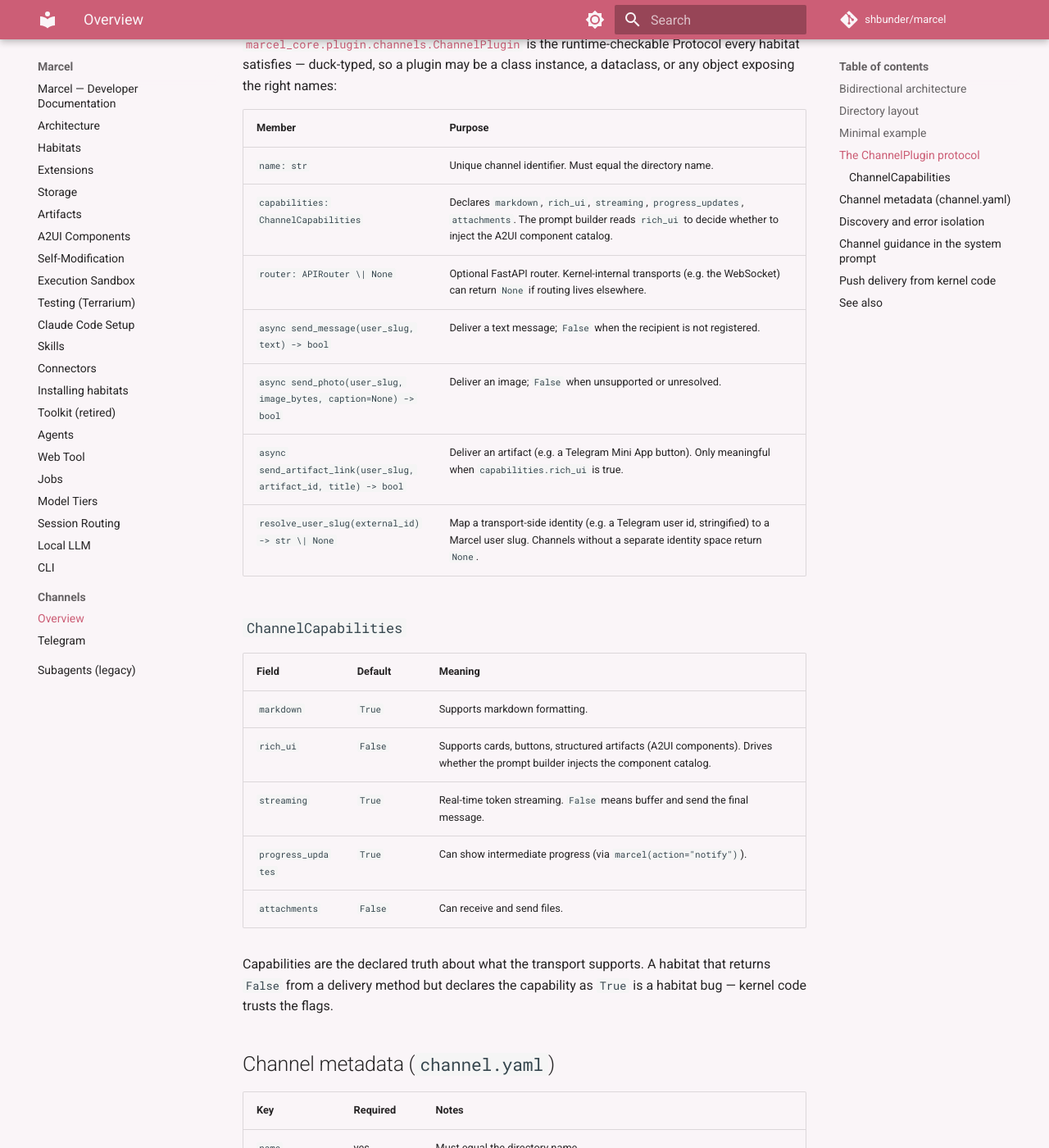
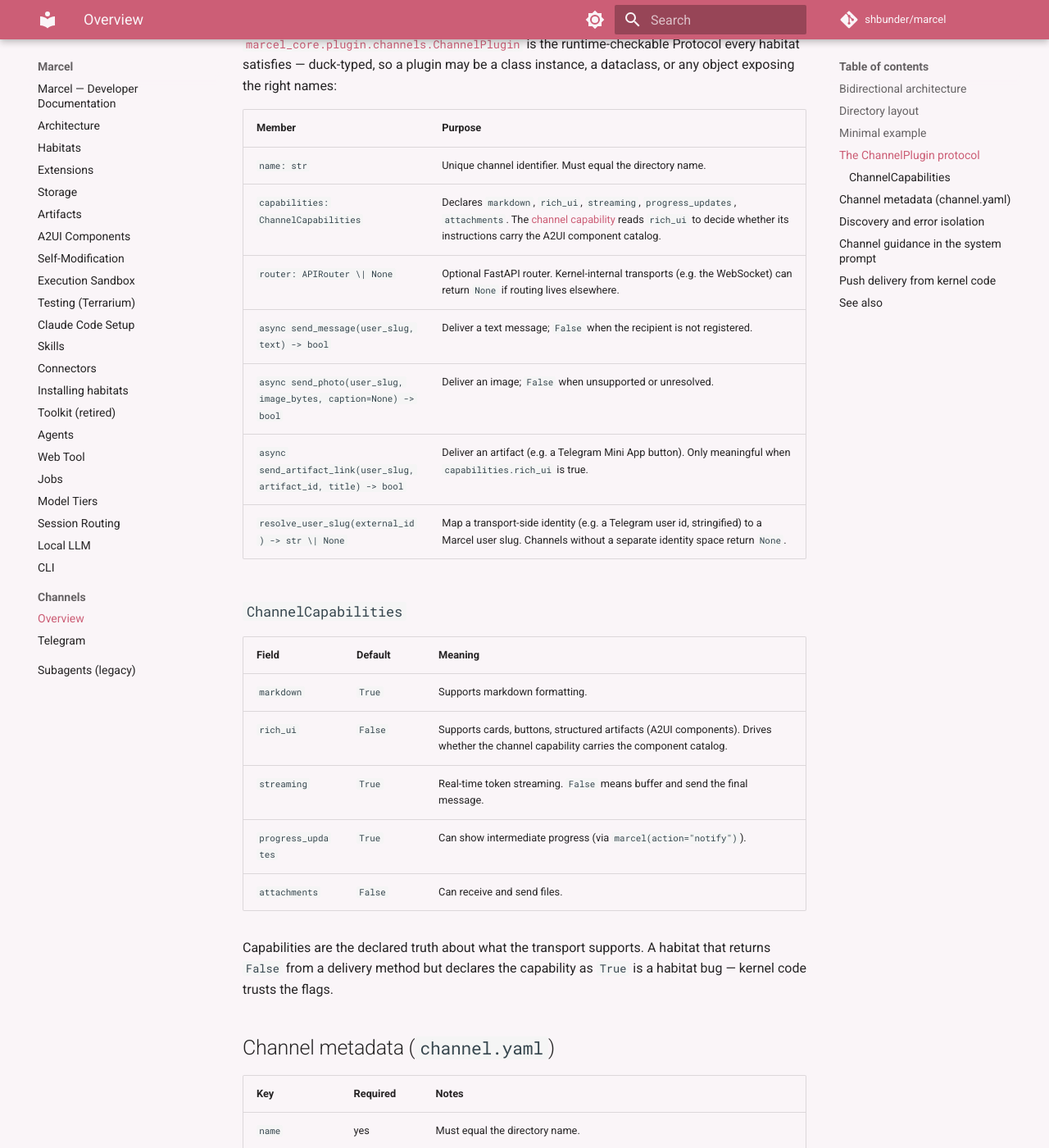
Before and after one commit to shbunder/marcel, an MkDocs documentation site: the page built from docs/channels.md, in a window 1280 px wide and 1400 px high, scrolled down 2761 px. Shown: the whole window at 82% size. Built offline with MkDocs 1.6.1 and Material for MkDocs 9.7.7, drawn with Linux system fonts in a browser that asks for light colours; comment, search, counter and statistics services are not loaded; some of the changed text lies outside the part shown.

Commit message:
[STORY-260720-f8ad82] impl: doc stragglers — channels/a2ui pages + adapter docstring follow the capability
Co-Authored-By: Claude Opus 4.8 <noreply@anthropic.com>

```diff
--- a/docs/channels.md
+++ b/docs/channels.md
@@ -142,7 +142,7 @@ exposing the right names:
 | Member | Purpose |
 |---|---|
 | `name: str` | Unique channel identifier. Must equal the directory name. |
-| `capabilities: ChannelCapabilities` | Declares `markdown`, `rich_ui`, `streaming`, `progress_updates`, `attachments`. The prompt builder reads `rich_ui` to decide whether to inject the A2UI component catalog. |
+| `capabilities: ChannelCapabilities` | Declares `markdown`, `rich_ui`, `streaming`, `progress_updates`, `attachments`. The [channel capability](architecture.md) reads `rich_ui` to decide whether its instructions carry the A2UI component catalog. |
 | `router: APIRouter \| None` | Optional FastAPI router. Kernel-internal transports (e.g. the WebSocket) can return `None` if routing lives elsewhere. |
 | `async send_message(user_slug, text) -> bool` | Deliver a text message; `False` when the recipient is not registered. |
 | `async send_photo(user_slug, image_bytes, caption=None) -> bool` | Deliver an image; `False` when unsupported or unresolved. |
@@ -154,7 +154,7 @@ exposing the right names:
 | Field | Default | Meaning |
 |---|---|---|
 | `markdown` | `True` | Supports markdown formatting. |
-| `rich_ui` | `False` | Supports cards, buttons, structured artifacts (A2UI components). Drives whether the prompt builder injects the component catalog. |
+| `rich_ui` | `False` | Supports cards, buttons, structured artifacts (A2UI components). Drives whether the channel capability carries the component catalog. |
 | `streaming` | `True` | Real-time token streaming. `False` means buffer and send the final message. |
 | `progress_updates` | `True` | Can show intermediate progress (via `marcel(action="notify")`). |
 | `attachments` | `False` | Can receive and send files. |
@@ -195,7 +195,7 @@ as the other four kinds.
 
 ## Channel guidance in the system prompt
 
-The kernel injects a per-channel system-prompt fragment that tells the
+The kernel contributes per-channel guidance as a capability instruction block that tells the
 agent how to format for that surface. Resolution order (first hit
 wins):
 
```
Also changed, not shown: docs/a2ui-components.md (+1 -1 lines), 2 other files.
